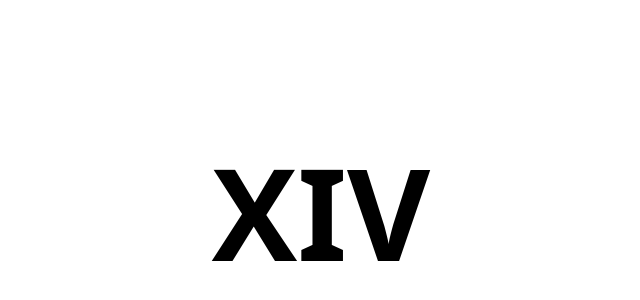
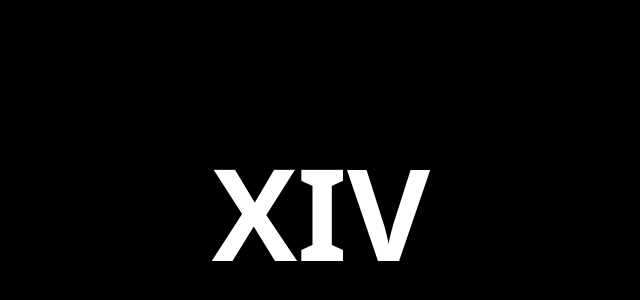
Before and after one commit to angelomadara/vierzehn, a Next.js app: page / in a window 1280 px wide. Shown: the part 188-488 px from the top of the page, without its empty margins (319-959 px from the left). Built offline with nearby package versions, Linux system fonts and the light colour scheme.

Commit message:
update: background

```diff
--- a/src/app/layout.tsx
+++ b/src/app/layout.tsx
@@ -6,8 +6,7 @@ const inter = Inter({ subsets: ["latin"] });
 
 export const metadata: Metadata = {
   title: "Oleg Madara",
-  description: "Hello Amoriz & Alecs i'm here",
-  // allow search engine to follow links on the page
+  description: "Dev Portfolio",
 };
 
 export default function RootLayout({
@@ -21,7 +20,7 @@ export default function RootLayout({
         <meta charSet="utf-8" />
         <meta name="viewport" content="width=device-width, initial-scale=1" />
         <meta name="robots" content="all" />
-        {/* <link rel="icon" href="/favicon.ico" /> */}
+        <link rel="icon" href="/favicon.ico" />
       </head>
       <body className={inter.className}>{children}</body>
     </html>
--- a/src/app/page.tsx
+++ b/src/app/page.tsx
@@ -1,9 +1,7 @@
-import Image from "next/image";
-
 export default function Home() {
   return (
-    <div className="flex justify-center items-center h-dvh">
-      <h1 className="text-9xl font-sans font-black antialiased normal-nums">XIV</h1>
+    <div id="body-color" className="flex flex-col justify-center items-center h-dvh bg-black">
+      <h1 className="text-9xl font-sans font-black antialiased normal-nums text-white">XIV</h1>
     </div>
   );
 }
```
Also changed, not shown: src/app/globals.css (+64 -0 lines), 1 other file (tests, documents, lock files or other folders).
